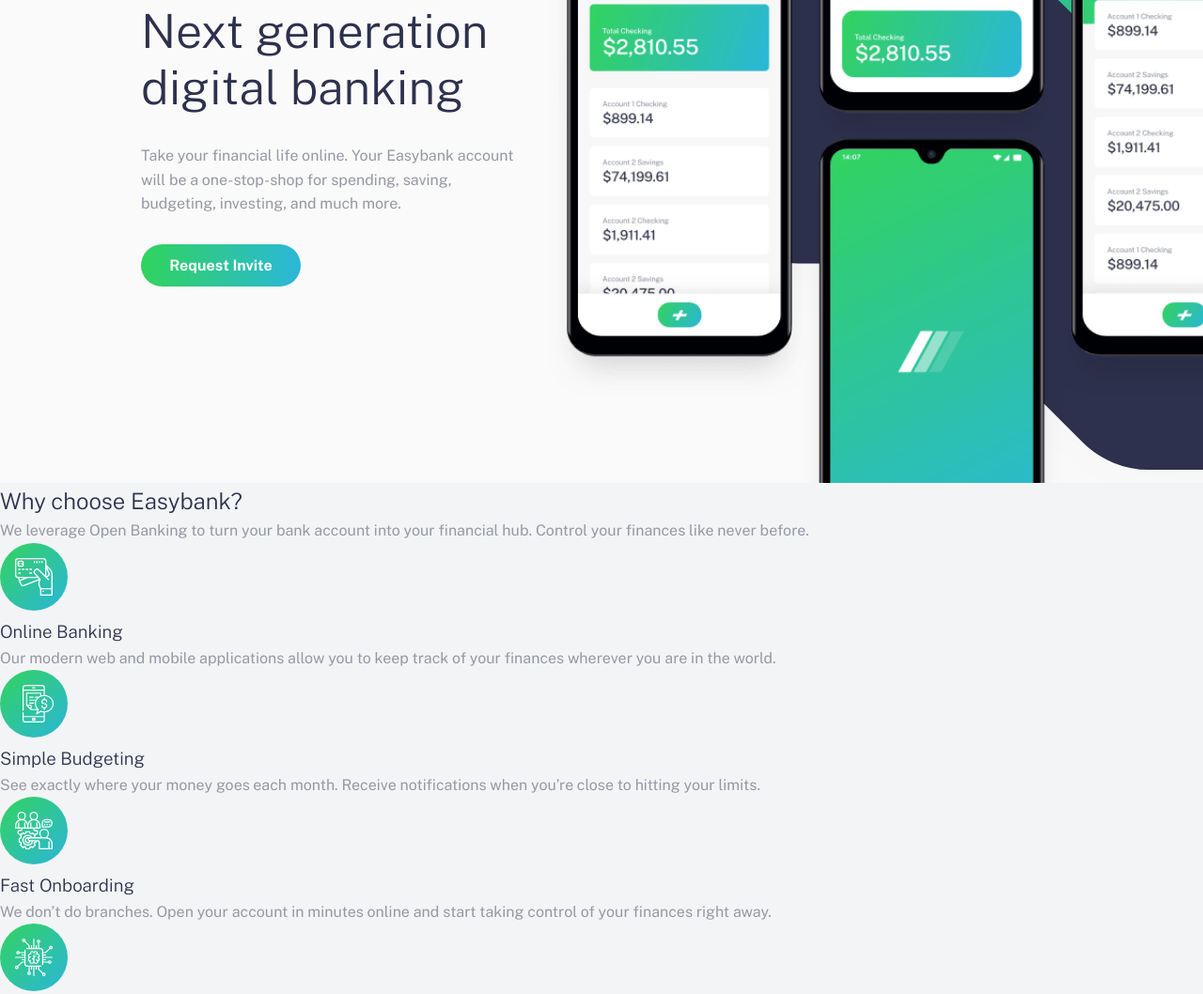
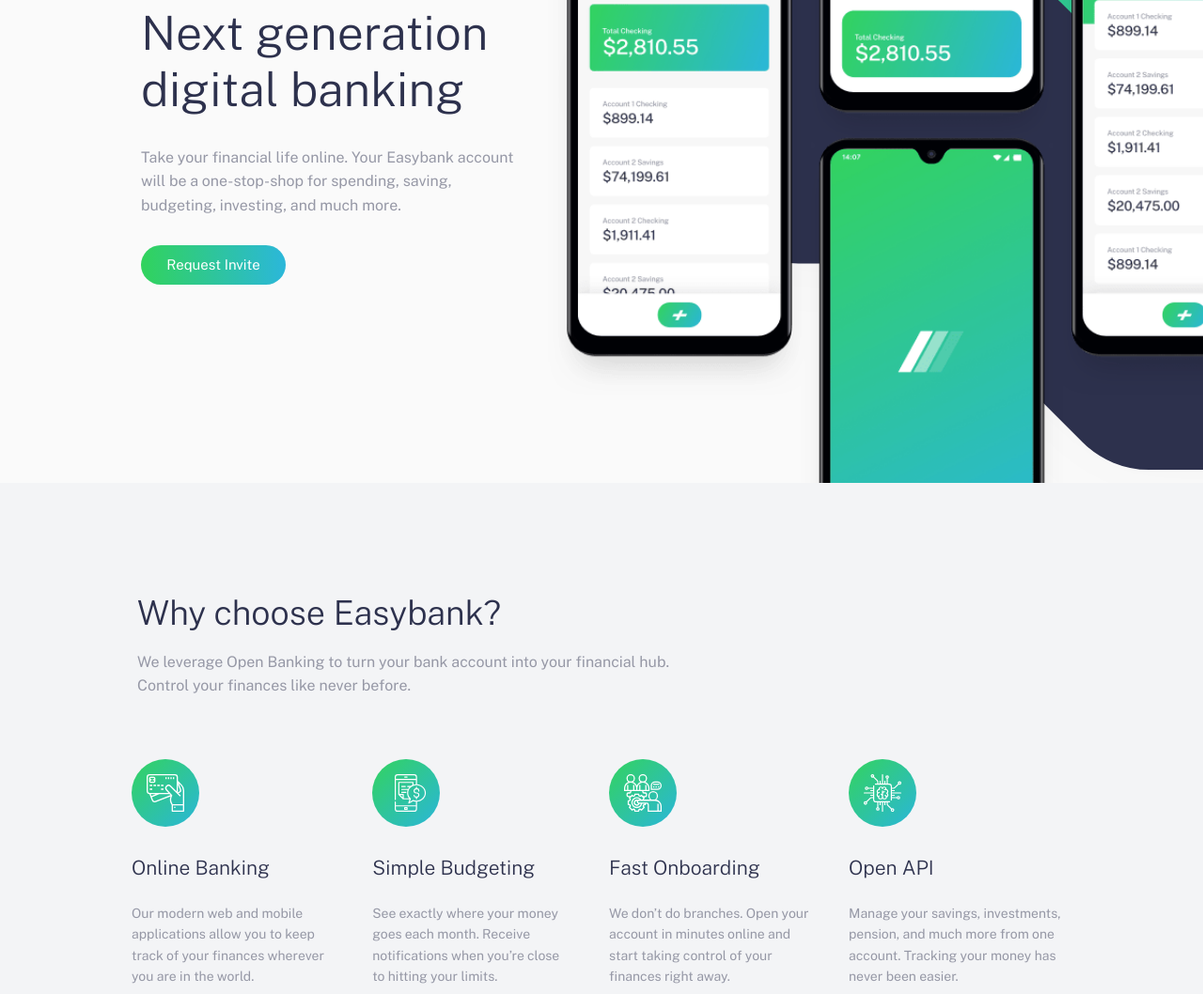
Before and after one commit to rafaeldiehl/easybank-landing-page-master, a plain HTML site: page index.html in a window 1280 px wide. Shown: the part 286-1344 px from the top of the page at 94% size. Drawn offline with nearby package versions, Linux system fonts and the light colour scheme.

Commit message:
Finished features section desktop version

```diff
--- a/index.html
+++ b/index.html
@@ -42,7 +42,7 @@
     <section class="features">
       <header class="features-header">
         <h2>Why choose Easybank?</h2>
-        <p>We leverage Open Banking to turn your bank account into your financial hub. Control
+        <p>We leverage Open Banking to turn your bank account into your financial hub. <br> Control
           your finances like never before.</p>
       </header>
       <div class="features-content">
--- a/sass/components/_button.scss
+++ b/sass/components/_button.scss
@@ -1,11 +1,12 @@
 .btn {
     background: linear-gradient(to right, $lime-green, $bright-cyan);
-    height: 45px;
-    width: 170px;
+    height: 42px;
+    width: 154px;
     color: white;
     padding: 0.8em 1.5em;
     border-radius: 5em;
     text-decoration: none;
-    font-weight: 600;
+    font-weight: 400;
+    font-size: 15px;
     @include flex(row, center);
 }
--- /dev/null
+++ b/sass/layout/_features.scss
@@ -0,0 +1,33 @@
+.features {
+    padding: 110px 120px;
+    @include flex(column, start);
+
+    > .features-header {
+        width: 95%;
+        text-align: left;
+        margin-bottom: 45px;
+
+        h2 {
+            font-size: 36px;
+            margin-bottom: 10px;
+        }
+        p {}
+    }
+
+    > .features-content {
+        @include flex(row, space-between);
+
+        .feature {
+            margin: 20px;
+
+            .feature-icon {}
+            .feature-heading {
+                font-size: 21px;
+                margin: 20px 0;
+            }
+            .feature-description {
+                font-size: 14px;
+            }
+        }
+    }
+}
--- a/sass/main.scss
+++ b/sass/main.scss
@@ -8,3 +8,4 @@
 
 // Layout
 @import './layout/header';
+@import './layout/features';
```
Also changed, not shown: css/main.css, 1 other file.
